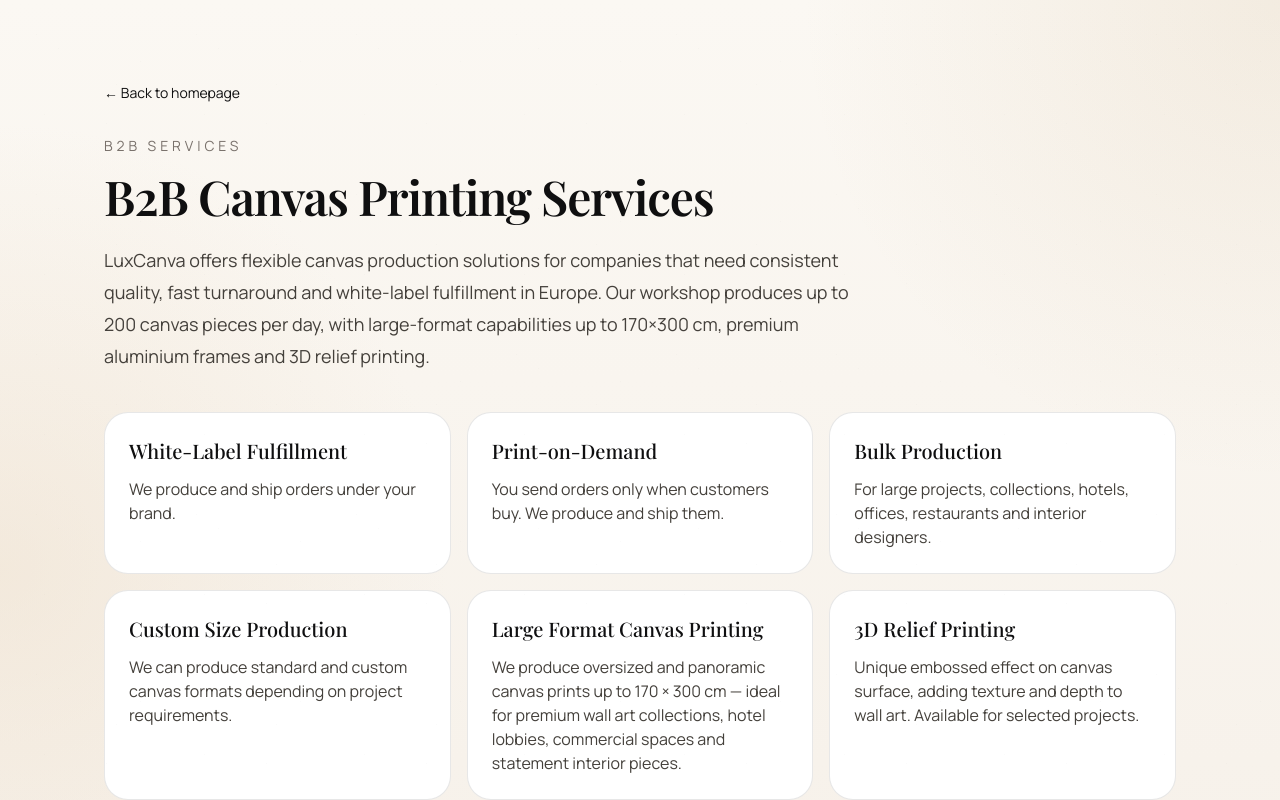
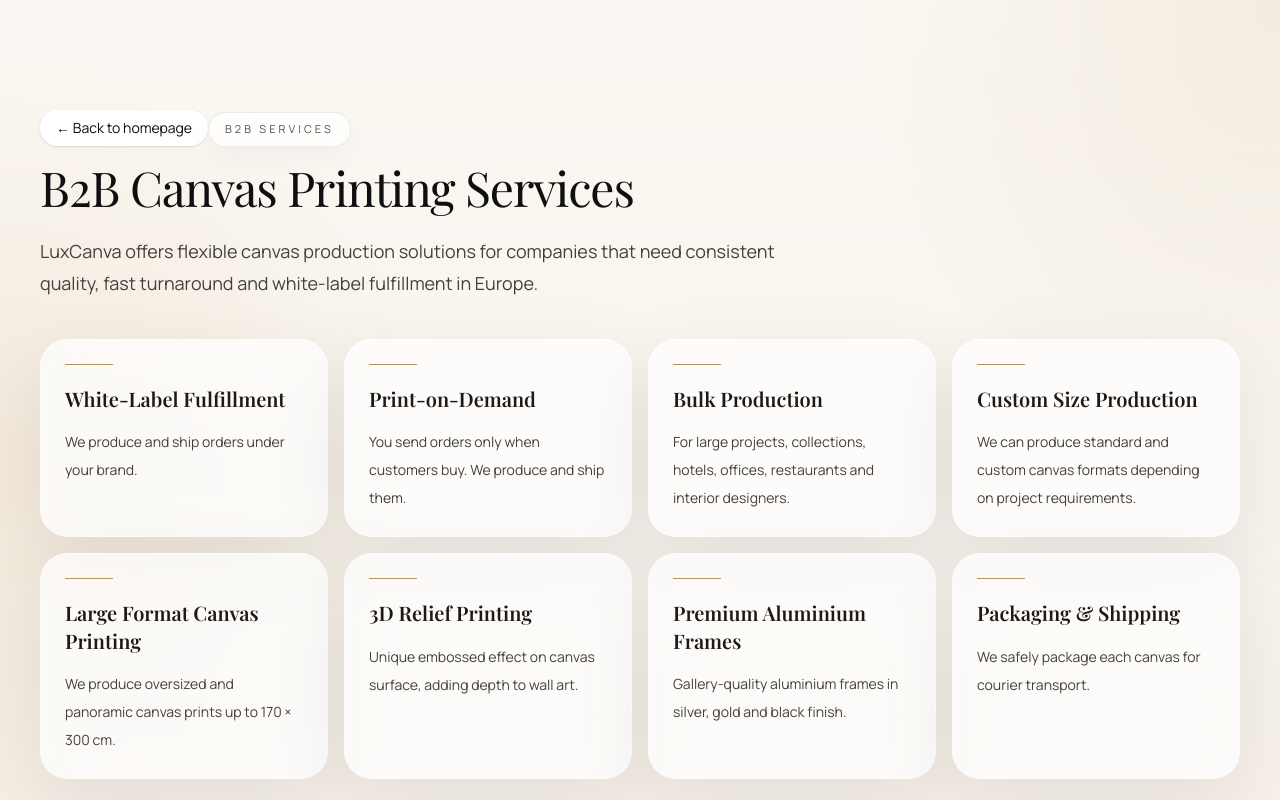
Before and after one commit to Revadorev/luxcanva, a Next.js app: page /services in a window 1280 px wide. Shown: the top 800 px of the page. Built offline with nearby package versions, Linux system fonts and the light colour scheme; a web font is replaced by a local one.

Commit message:
Align all pages to premium redesign and fix dark button text contrast

```diff
--- a/src/app/about/page.tsx
+++ b/src/app/about/page.tsx
@@ -9,10 +9,12 @@
     back: "Back to homepage",
     eyebrow: "About",
     title: "About LuxCanva",
+    intro:
+      "LuxCanva is a Romania-based canvas print production workshop focused on premium wall art manufacturing, white-label fulfillment and B2B canvas printing services for European companies.",
     body: [
-      "LuxCanva is a Romania-based canvas print production workshop focused on premium wall art manufacturing, white-label fulfillment and B2B canvas printing services.",
       "We work with ecommerce businesses, interior designers, photographers, artists and resellers that need a reliable production partner in Europe.",
-      "Our mission is to help brands sell high-quality canvas prints without managing production, logistics or stock. From single print-on-demand orders to bulk interior projects, we provide flexible canvas production tailored to business needs.",
+      "Our mission is to help brands sell high-quality canvas prints without managing production, logistics or stock.",
+      "From single print-on-demand orders to bulk interior projects, we provide flexible canvas production tailored to business needs.",
       "We combine professional printing technology, quality materials and careful packaging to deliver canvas products ready for ecommerce, retail and interior design use.",
     ],
   },
@@ -20,10 +22,12 @@
     back: "Înapoi la homepage",
     eyebrow: "Despre",
     title: "Despre LuxCanva",
+    intro:
+      "LuxCanva este un atelier de producție print canvas din România, axat pe producție premium de wall art, fulfillment white-label și servicii B2B de print canvas pentru companii din Europa.",
     body: [
-      "LuxCanva este un atelier de producție print canvas din România, axat pe producție premium de wall art, fulfillment white-label și servicii B2B de print canvas.",
       "Lucrăm cu afaceri ecommerce, designeri de interior, fotografi, artiști și reselleri care au nevoie de un partener de producție de încredere în Europa.",
-      "Misiunea noastră este să ajutăm brandurile să vândă canvas-uri de calitate ridicată fără să gestioneze producția, logistica sau stocul. De la comenzi individuale print-on-demand până la proiecte bulk de interior, oferim producție flexibilă adaptată nevoilor businessului.",
+      "Misiunea noastră este să ajutăm brandurile să vândă canvas-uri de calitate ridicată fără să gestioneze producția, logistica sau stocul.",
+      "De la comenzi individuale print-on-demand până la proiecte bulk de interior, oferim producție flexibilă adaptată nevoilor businessului.",
       "Combinăm tehnologie profesională de print, materiale de calitate și ambalare atentă pentru a livra produse canvas pregătite pentru ecommerce, retail și design interior.",
     ],
   },
@@ -35,12 +39,13 @@
   const t = copy[lang];
 
   return (
-    <main className="mx-auto max-w-4xl px-6 py-20 lg:px-10">
-      <Link href={`/?lang=${lang}`} className="text-sm text-stone-600">← {t.back}</Link>
-      <p className="mt-8 text-sm uppercase tracking-[0.28em] text-stone-500">{t.eyebrow}</p>
-      <h1 className="mt-4 text-5xl font-semibold tracking-tight">{t.title}</h1>
-      <div className="mt-8 space-y-6 text-lg leading-8 text-stone-700">
-        {t.body.map((p) => <p key={p}>{p}</p>)}
+    <main className="relative z-[1] mx-auto max-w-5xl px-6 py-20 lg:px-10">
+      <Link href={`/?lang=${lang}`} className="inline-flex items-center gap-2 rounded-full bg-white px-4 py-2 text-sm text-stone-700 shadow-sm">← {t.back}</Link>
+      <div className="mt-8 label-premium inline-flex rounded-full px-4 py-2 text-[11px] uppercase tracking-[0.28em] text-stone-600">{t.eyebrow}</div>
+      <h1 className="font-display mt-4 text-5xl tracking-tight">{t.title}</h1>
+      <p className="mt-6 max-w-3xl text-lg leading-8 text-stone-700">{t.intro}</p>
+      <div className="mt-10 grid gap-4 rounded-[2rem] bg-white/70 p-6 shadow-[0_24px_80px_rgba(20,20,20,0.08)] backdrop-blur-sm">
+        {t.body.map((p) => <p key={p} className="text-lg leading-8 text-stone-700">{p}</p>)}
       </div>
     </main>
   );
--- a/src/app/faq/page.tsx
+++ b/src/app/faq/page.tsx
@@ -10,20 +10,16 @@
     eyebrow: "FAQ",
     title: "Frequently Asked Questions",
     faqs: [
-      ["What is your daily production capacity?", "Our workshop can produce up to 200 canvas pieces per day, making us a reliable partner for both high-volume ecommerce operations and large interior decoration projects."],
-      ["What are the maximum canvas sizes you can produce?", "We produce canvas prints up to 170 × 300 cm, including oversized and ultra-large formats. We also produce panoramic canvas for wide-wall installations. For very large or custom projects, contact us with your specifications."],
-      ["Do you offer premium framing options?", "Yes. In addition to standard canvas stretching, we offer premium aluminium frames in silver, gold and black finishes for a gallery-quality presentation."],
-      ["Do you offer 3D relief printing?", "Yes. We offer 3D relief (embossed) printing effects on canvas, adding texture and depth to wall art pieces. This is available for select projects — contact us for details."],
+      ["What is your daily production capacity?", "Our workshop can produce up to 200 canvas pieces per day."],
+      ["What are the maximum canvas sizes you can produce?", "We produce canvas prints up to 170 × 300 cm, including oversized and ultra-large formats."],
+      ["Do you offer premium framing options?", "Yes. We offer premium aluminium frames in silver, gold and black finishes."],
+      ["Do you offer 3D relief printing?", "Yes. We offer 3D relief embossed printing effects on canvas for selected projects."],
       ["Do you offer white-label fulfillment?", "Yes. We can produce and ship canvas prints without LuxCanva branding, directly to your customer."],
       ["Can you ship directly to my customers?", "Yes. We can ship orders directly to end customers, depending on the agreed workflow."],
       ["Do you work with ecommerce stores?", "Yes. We work with Shopify, WooCommerce, marketplace sellers and other online businesses."],
       ["Can I order samples?", "Yes. We recommend ordering samples before starting a B2B partnership."],
       ["Do you offer custom sizes?", "Yes. We can produce custom sizes depending on the technical requirements of the project."],
       ["Do you handle bulk orders?", "Yes. We can produce canvas prints for hotels, offices, restaurants, interior design projects and large ecommerce campaigns."],
-      ["Where are you based?", "LuxCanva is based in Romania, European Union."],
-      ["What types of businesses do you work with?", "We work with ecommerce brands, photographers, artists, interior designers, hotels, restaurants, offices and resellers."],
-      ["Can you include my branding in the package?", "Depending on the project, we can discuss custom inserts or branded packaging options."],
-      ["How do I start?", "Contact us with your business details, estimated volume and product requirements. We will send you pricing and sample options."],
     ],
   },
   ro: {
@@ -31,20 +27,16 @@
     eyebrow: "Întrebări frecvente",
     title: "Întrebări frecvente",
     faqs: [
-      ["Care este capacitatea voastră de producție zilnică?", "Atelierul nostru poate produce până la 200 tablouri canvas pe zi, ceea ce ne face un partener de încredere atât pentru operațiuni ecommerce cu volum mare, cât și pentru proiecte mari de decor interior."],
-      ["Care sunt dimensiunile maxime pe care le puteți produce?", "Producem canvas-uri de până la 170 × 300 cm, inclusiv formate oversized și ultra-mari. Producem și canvas panoramic pentru instalații pe pereți lați. Pentru proiecte mari sau personalizate, contactează-ne cu specificațiile tale."],
-      ["Oferiți opțiuni de rame premium?", "Da. Pe lângă întinderea standard pe șasiu, oferim rame din aluminiu premium în finisaje argintiu, auriu și negru pentru o prezentare de tip galerie."],
-      ["Oferiți print în relief 3D?", "Da. Oferim efecte de print în relief 3D pe canvas, adăugând textură și profunzime pieselor de wall art. Disponibil pentru anumite proiecte — contactează-ne pentru detalii."],
+      ["Care este capacitatea voastră de producție zilnică?", "Atelierul nostru poate produce până la 200 tablouri canvas pe zi."],
+      ["Care sunt dimensiunile maxime pe care le puteți produce?", "Producem canvas-uri de până la 170 × 300 cm, inclusiv formate oversized și ultra-mari."],
+      ["Oferiți opțiuni de rame premium?", "Da. Oferim rame din aluminiu premium în finisaje argintiu, auriu și negru."],
+      ["Oferiți print în relief 3D?", "Da. Oferim efecte de print în relief 3D pe canvas pentru proiecte selectate."],
       ["Oferiți fulfillment white-label?", "Da. Putem produce și expedia canvas-uri fără branding LuxCanva, direct către clientul tău."],
       ["Puteți livra direct către clienții mei?", "Da. Putem livra direct către clientul final, în funcție de fluxul agreat."],
       ["Lucrați cu magazine ecommerce?", "Da. Lucrăm cu Shopify, WooCommerce, selleri din marketplace-uri și alte businessuri online."],
       ["Pot comanda mostre?", "Da. Recomandăm comandarea de mostre înainte de începerea unui parteneriat B2B."],
       ["Oferiți dimensiuni custom?", "Da. Putem produce dimensiuni custom în funcție de cerințele tehnice ale proiectului."],
       ["Gestionați comenzi bulk?", "Da. Putem produce canvas-uri pentru hoteluri, birouri, restaurante, proiecte de design interior și campanii ecommerce mari."],
-      ["Unde aveți sediul?", "LuxCanva are baza în România, Uniunea Europeană."],
-      ["Cu ce tipuri de businessuri lucrați?", "Lucrăm cu branduri ecommerce, fotografi, artiști, designeri de interior, hoteluri, restaurante, birouri și reselleri."],
-      ["Puteți include brandingul meu în pachet?", "În funcție de proiect, putem discuta inserturi personalizate sau opțiuni de ambalare branduită."],
-      ["Cum încep?", "Contactează-ne cu detaliile businessului tău, volumul estimat și cerințele produselor. Îți trimitem prețurile și opțiunile de mostre."],
     ],
   },
 } as const;
@@ -55,15 +47,16 @@
   const t = copy[lang];
 
   return (
-    <main className="mx-auto max-w-5xl px-6 py-20 lg:px-10">
-      <Link href={`/?lang=${lang}`} className="text-sm text-stone-600">← {t.back}</Link>
-      <p className="mt-8 text-sm uppercase tracking-[0.28em] text-stone-500">{t.eyebrow}</p>
-      <h1 className="mt-4 text-5xl font-semibold tracking-tight">{t.title}</h1>
-      <div className="mt-10 space-y-4">
+    <main className="relative z-[1] mx-auto max-w-6xl px-6 py-20 lg:px-10">
+      <Link href={`/?lang=${lang}`} className="inline-flex items-center gap-2 rounded-full bg-white px-4 py-2 text-sm text-stone-700 shadow-sm">← {t.back}</Link>
+      <div className="mt-8 label-premium inline-flex rounded-full px-4 py-2 text-[11px] uppercase tracking-[0.28em] text-stone-600">{t.eyebrow}</div>
+      <h1 className="font-display mt-4 text-5xl tracking-tight">{t.title}</h1>
+      <div className="mt-10 grid gap-4 md:grid-cols-2">
         {t.faqs.map(([q, a]) => (
-          <article key={q} className="rounded-3xl border border-stone-900/10 bg-white p-6">
-            <h2 className="text-lg font-medium">{q}</h2>
-            <p className="mt-3 text-stone-700">{a}</p>
+          <article key={q} className="card-premium rounded-[1.75rem] p-6 text-stone-900">
+            <div className="mb-5 h-px w-12 bg-[var(--gold)]" />
+            <h2 className="text-xl font-semibold leading-snug">{q}</h2>
+            <p className="mt-4 text-sm leading-7 text-stone-700">{a}</p>
           </article>
         ))}
       </div>
--- a/src/app/services/page.tsx
+++ b/src/app/services/page.tsx
@@ -12,16 +12,16 @@
     eyebrow: "B2B Services",
     title: "B2B Canvas Printing Services",
     intro:
-      "LuxCanva offers flexible canvas production solutions for companies that need consistent quality, fast turnaround and white-label fulfillment in Europe. Our workshop produces up to 200 canvas pieces per day, with large-format capabilities up to 170×300 cm, premium aluminium frames and 3D relief printing.",
+      "LuxCanva offers flexible canvas production solutions for companies that need consistent quality, fast turnaround and white-label fulfillment in Europe.",
     cta: "Contact Us for B2B Pricing",
     services: [
       ["White-Label Fulfillment", "We produce and ship orders under your brand."],
       ["Print-on-Demand", "You send orders only when customers buy. We produce and ship them."],
       ["Bulk Production", "For large projects, collections, hotels, offices, restaurants and interior designers."],
       ["Custom Size Production", "We can produce standard and custom canvas formats depending on project requirements."],
-      ["Large Format Canvas Printing", "We produce oversized and panoramic canvas prints up to 170 × 300 cm — ideal for premium wall art collections, hotel lobbies, commercial spaces and statement interior pieces."],
-      ["3D Relief Printing", "Unique embossed effect on canvas surface, adding texture and depth to wall art. Available for selected projects."],
-      ["Premium Aluminium Frames", "Gallery-quality aluminium frames in silver, gold and black finish — upgrade from standard canvas stretching."],
+      ["Large Format Canvas Printing", "We produce oversized and panoramic canvas prints up to 170 × 300 cm."],
+      ["3D Relief Printing", "Unique embossed effect on canvas surface, adding depth to wall art."],
+      ["Premium Aluminium Frames", "Gallery-quality aluminium frames in silver, gold and black finish."],
       ["Packaging & Shipping", "We safely package each canvas for courier transport."],
     ],
   },
@@ -30,16 +30,16 @@
     eyebrow: "Servicii B2B",
     title: "Servicii B2B de print canvas",
     intro:
-      "LuxCanva oferă soluții flexibile de producție canvas pentru companiile care au nevoie de calitate constantă, timp rapid de execuție și fulfillment white-label în Europa. Atelierul nostru produce până la 200 tablouri canvas pe zi, cu capabilități large-format până la 170×300 cm, rame aluminiu premium și print în relief 3D.",
+      "LuxCanva oferă soluții flexibile de producție canvas pentru companiile care au nevoie de calitate constantă, timp rapid de execuție și fulfillment white-label în Europa.",
     cta: "Contactează-ne pentru prețuri B2B",
     services: [
       ["Fulfillment White-Label", "Producem și expediem comenzile sub brandul tău."],
       ["Print-on-Demand", "Trimiți comenzile doar când clienții cumpără. Noi producem și livrăm."],
       ["Producție Bulk", "Pentru proiecte mari, colecții, hoteluri, birouri, restaurante și designeri de interior."],
       ["Producție pe Dimensiuni Custom", "Putem produce formate standard și personalizate în funcție de cerințele proiectului."],
-      ["Print Canvas Large Format", "Producem canvas-uri oversized și panoramice până la 170 × 300 cm — ideale pentru colecții premium de wall art, lobby-uri de hotel, spații comerciale și piese de decor statement."],
-      ["Print în Relief 3D", "Efect embossed unic pe suprafața canvas-ului, adăugând textură și profunzime pieselor de wall art. Disponibil pentru proiecte selectate."],
-      ["Rame Aluminiu Premium", "Rame aluminiu de calitate galerie în finisaj argintiu, auriu și negru — upgrade față de întinderea standard pe șasiu."],
+      ["Print Canvas Large Format", "Producem canvas-uri oversized și panoramice până la 170 × 300 cm."],
+      ["Print în Relief 3D", "Efect embossed unic pe suprafața canvas-ului, adăugând profunzime pieselor de wall art."],
+      ["Rame Aluminiu Premium", "Rame aluminiu de calitate galerie în finisaj argintiu, auriu și negru."],
       ["Ambalare & Livrare", "Ambalăm în siguranță fiecare canvas pentru transport prin curier."],
     ],
   },
@@ -51,20 +51,21 @@
   const t = copy[lang];
 
   return (
-    <main className="mx-auto max-w-6xl px-6 py-20 lg:px-10">
-      <Link href={`/?lang=${lang}`} className="text-sm text-stone-600">← {t.back}</Link>
-      <p className="mt-8 text-sm uppercase tracking-[0.28em] text-stone-500">{t.eyebrow}</p>
-      <h1 className="mt-4 text-5xl font-semibold tracking-tight">{t.title}</h1>
+    <main className="relative z-[1] mx-auto max-w-7xl px-6 py-20 lg:px-10">
+      <Link href={`/?lang=${lang}`} className="inline-flex items-center gap-2 rounded-full bg-white px-4 py-2 text-sm text-stone-700 shadow-sm">← {t.back}</Link>
+      <div className="mt-8 label-premium inline-flex rounded-full px-4 py-2 text-[11px] uppercase tracking-[0.28em] text-stone-600">{t.eyebrow}</div>
+      <h1 className="font-display mt-4 text-5xl tracking-tight">{t.title}</h1>
       <p className="mt-6 max-w-3xl text-lg leading-8 text-stone-700">{t.intro}</p>
-      <div className="mt-10 grid gap-4 md:grid-cols-2 xl:grid-cols-3">
+      <div className="mt-10 grid gap-4 md:grid-cols-2 xl:grid-cols-4">
         {t.services.map(([title, text]) => (
-          <article key={title} className="rounded-3xl border border-stone-900/10 bg-white p-6">
-            <h2 className="text-xl font-medium">{title}</h2>
-            <p className="mt-3 text-stone-700">{text}</p>
+          <article key={title} className="card-premium rounded-[1.75rem] p-6 text-stone-900">
+            <div className="mb-5 h-px w-12 bg-[var(--gold)]" />
+            <h2 className="text-xl font-semibold leading-snug">{title}</h2>
+            <p className="mt-4 text-sm leading-7 text-stone-700">{text}</p>
           </article>
         ))}
       </div>
-      <Link className="mt-10 inline-flex rounded-full bg-stone-950 px-6 py-3 text-sm font-medium text-white" href={`/contact?lang=${lang}`}>{t.cta}</Link>
+      <Link className="mt-10 inline-flex rounded-full bg-stone-950 px-6 py-3 text-sm font-medium text-white shadow-lg" href={`/contact?lang=${lang}`}>{t.cta}</Link>
     </main>
   );
 }
```
Also changed, not shown: src/app/contact/page.tsx (+10 -15 lines).
